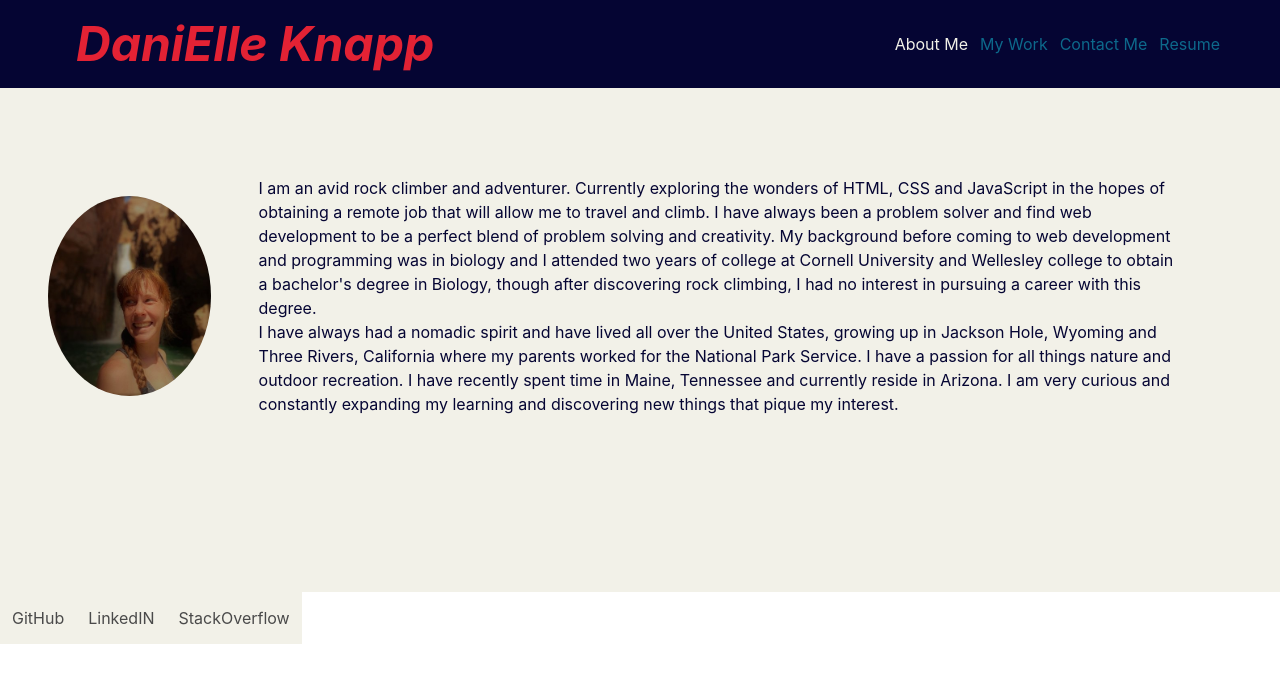
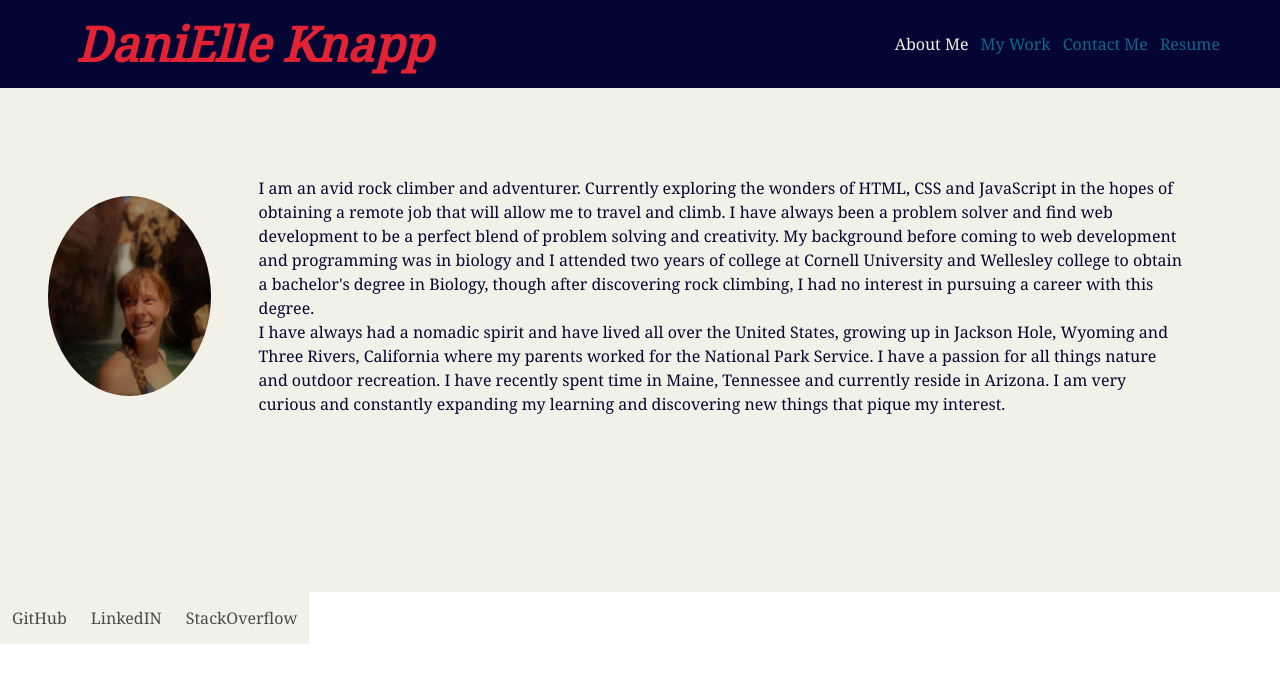
Before and after one commit to dmknapp2385/about-me, a React (Create React App) app: page / in a window 1280 px wide. Shown: the top 682 px of the page. Built offline with nearby package versions, Linux system fonts and the light colour scheme.

Commit message:
favicon, fonts, and updated website title with useEffect

```diff
--- a/public/index.html
+++ b/public/index.html
@@ -24,6 +24,7 @@
       work correctly both with client-side routing and a non-root public URL.
       Learn how to configure a non-root public URL by running `npm run build`.
     -->
+    <link href="https://fonts.googleapis.com/css2?family=Noto+Serif&family=Nunito+Sans:ital,wght@1,200&display=swap" rel="stylesheet">
     <title>React App</title>
   </head>
   <body >
--- a/src/Components/Nav/index.js
+++ b/src/Components/Nav/index.js
@@ -1,4 +1,4 @@
-import React from "react";
+import React, {useEffect} from "react";
 
 function Nav (props) {
     const {
@@ -8,6 +8,11 @@ function Nav (props) {
         isMobile,
         setIsMobile
     } = props;
+
+    useEffect(() => {
+        console.log('in use effect', currentSection.name)
+        document.title = currentSection.name;
+      }, [currentSection]);
 
     // function to toggle isMobile on/off for menu button
     function toggleBurger() {
--- a/src/Components/Work/index.js
+++ b/src/Components/Work/index.js
@@ -8,14 +8,14 @@ function Work ({currentWork, onClose}) {
     return(
         <div className="modalBackdrop" onClick={onClose}>
             <div className="modalContainer">
-                <h3 className="modalTitle has-text-centered mb-2">
+                <h3 className="modalTitle has-text-centered is-size-3 mb-2">
                     {name}
                 </h3>
                 <a href={url} target='_blank'><img src={require(`../../images/${image}.jpg`)} style={{borderRadius:'5px'}} alt={name} /></a>
-                <p >
+                <p className="is-size-5">
                     {description}
                 </p>
-                <a href={github} target='_blank'>GitHub Repository</a>
+                <a href={github} target='_blank' className="primary">GitHub Repository</a>
             </div>
         </div>
     )
--- a/src/index.css
+++ b/src/index.css
@@ -3,7 +3,8 @@
     --secondary-color: #f2f1e8;
     --tertiary-color: #050533;
     --quaternary-color: #E32234;
-    font-family: Cambria, Cochin, Georgia, Times, 'Times New Roman', serif;
+    --font-one: 'Noto Serif', serif;
+    --font-two: 'Nunito Sans', sans-serif;
 }
 
 * {
@@ -13,6 +14,7 @@
     box-sizing: border-box;
     color: var(--tertiary-color);
     background-color: var(--secondary-color);
+    font-family: var(--font-one);
 }
 
 .primary {
```
Also changed, not shown: 1 other file (tests, documents, lock files or other folders).
